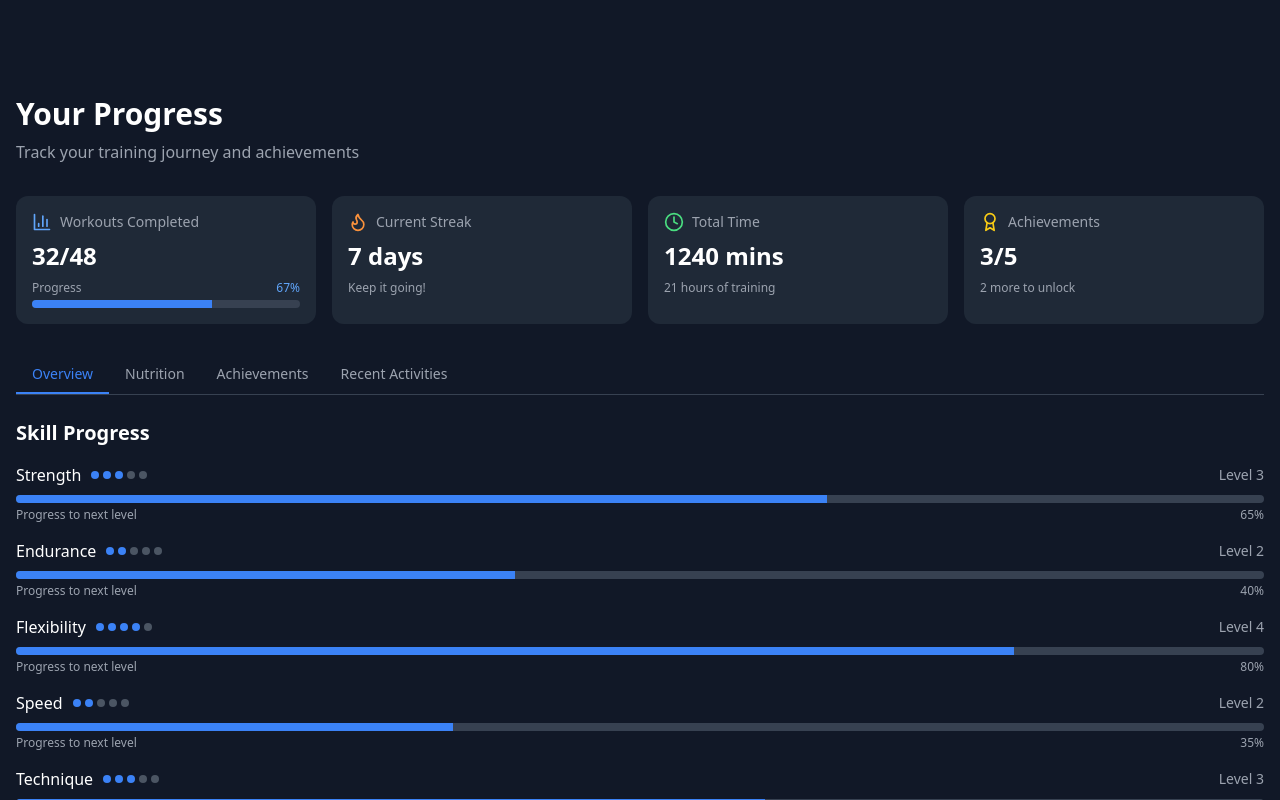
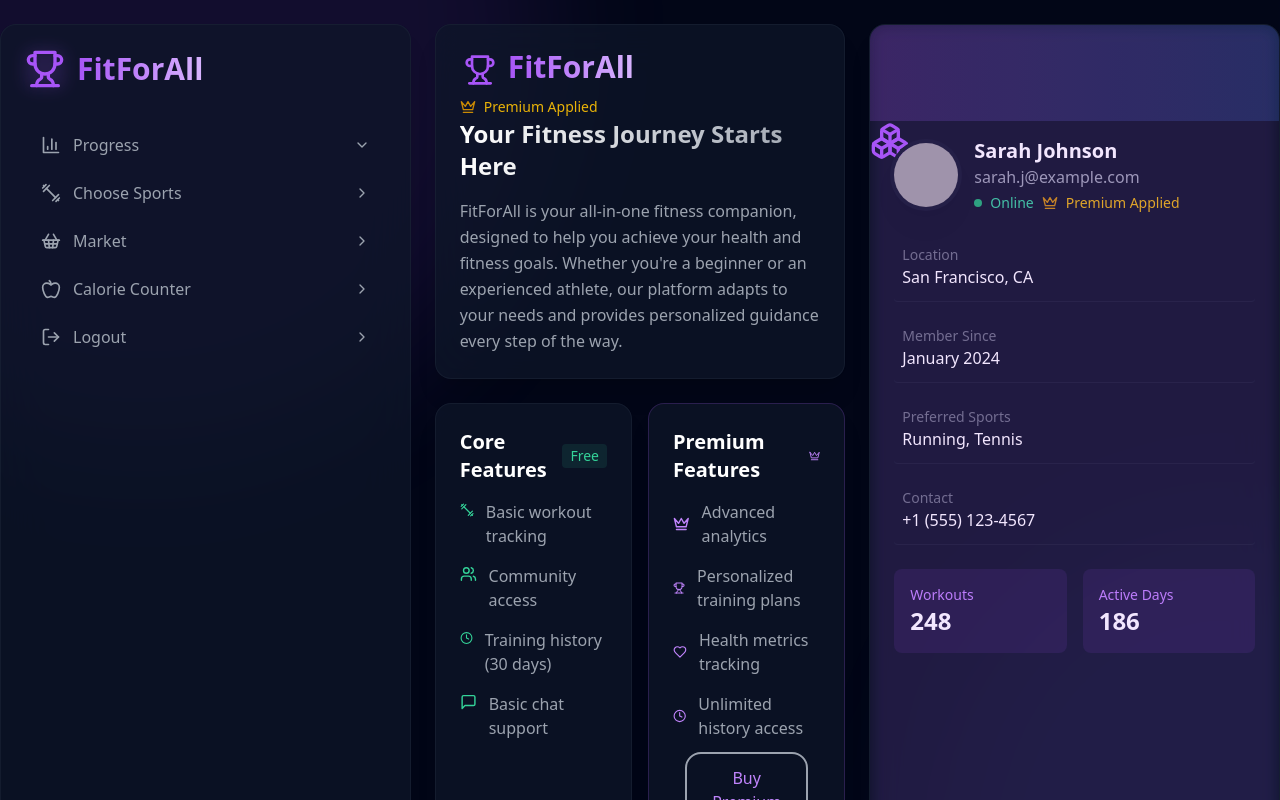
Before and after one commit to rohitsharma2610/FitForAll, a React (Vite) app: page /profile in a window 1280 px wide. Shown: the top 800 px of the page. Built offline with nearby package versions, Linux system fonts and the light colour scheme; grey boxes are pictures that could not be loaded.

Commit message:
routing-react

```diff
--- a/src/App.tsx
+++ b/src/App.tsx
@@ -10,18 +10,22 @@ import { ProgressTracker } from './components/progress-tracker';
 
 function App() {
   return (
-    // <Profile/>
-    // <CalorieCounter/>
+
+
     // <MarketView/>
-    <ProgressTracker/>
-    // <BrowserRouter>
-    //   <Routes>
-    //     <Route path="/" element={<HeroSection />} />
-    //     <Route path="/sports" element={<SportsSelection />} />
-    //     <Route path="/training/:sportId" element={<TrainingView />} />
-    //     <Route path="*" element={<Navigate to="/" replace />} />
-    //   </Routes>
-    // </BrowserRouter>
+
+    <BrowserRouter>
+      <Routes>
+        <Route path="/" element={<HeroSection />} />
+        <Route path="/sports" element={<SportsSelection />} />
+        <Route path="/ProgressTracker" element={<ProgressTracker/>} />
+        <Route path="/profile" element={<Profile/>} />
+        <Route path="/market" element={<MarketView/>} />
+        <Route path="/calorie" element={<CalorieCounter/>} />
+        <Route path="/training/:sportId" element={<TrainingView />} />
+        <Route path="*" element={<Navigate to="/" replace />} />
+      </Routes>
+    </BrowserRouter>
   );
 }
 
--- a/src/components/Profile.tsx
+++ b/src/components/Profile.tsx
@@ -11,8 +11,11 @@ import {
   Clock,
   Users,
   MessageSquare,
-  Heart
+  Heart,
+  ShoppingBasket,
+  Apple
 } from 'lucide-react';
+import { Link } from 'react-router-dom';
 
 function Profile() {
   const freeFeatures = [
@@ -45,7 +48,7 @@ function Profile() {
           <div className="bg-slate-900/70 rounded-2xl p-6 backdrop-blur-xl border border-slate-800/50 shadow-xl">
             <div className="flex items-center gap-3 mb-8">
               <div className="relative">
-                <Boxes className="h-10 w-10 text-purple-500" />
+                <Trophy className="h-10 w-10 text-purple-500" />
                 <div className="absolute inset-0 animate-pulse bg-purple-500/20 rounded-lg blur"></div>
               </div>
               <h1 className="text-3xl font-bold bg-gradient-to-r from-purple-500 to-purple-300 bg-clip-text text-transparent">
@@ -79,40 +82,56 @@ function Profile() {
 
 <div className="space-y-3">
   {/* Progress Button */}
+  <Link to="/progressTracker">
   <button className="w-full flex items-center justify-between px-4 py-3 rounded-lg transition-all  text-gray-400 hover:bg-slate-800/50 hover:text-purple-400">
     <div className="flex items-center gap-3">
       <BarChart3 className="h-5 w-5" />
       <span className="font-medium">Progress</span>
     </div>
     <ChevronRight className="h-4 w-4 transition-transform rotate-90" />
-  </button>
+  </button></Link>
 
   {/* Choose Sports Button */}
+  <Link to="/sports">
   <button className="w-full flex items-center justify-between px-4 py-3 rounded-lg transition-all text-gray-400 hover:bg-slate-800/50 hover:text-purple-400">
     <div className="flex items-center gap-3">
       <Dumbbell className="h-5 w-5" />
       <span className="font-medium">Choose Sports</span>
     </div>
     <ChevronRight className="h-4 w-4 transition-transform" />
-  </button>
+  </button></Link>
+
+  {/* Market Button */}
+
+  <Link to="/market">
+  <button className="w-full flex items-center justify-between px-4 py-3 rounded-lg transition-all text-gray-400 hover:bg-slate-800/50 hover:text-purple-400">
+    <div className="flex items-center gap-3">
+      <ShoppingBasket className="h-5 w-5" />
+      <span className="font-medium">Market</span>
+    </div>
+    <ChevronRight className="h-4 w-4 transition-transform" />
+  </button></Link>
+
 
   {/* Settings Button */}
+  <Link to="/calorie">
   <button className="w-full flex items-center justify-between px-4 py-3 rounded-lg transition-all text-gray-400 hover:bg-slate-800/50 hover:text-purple-400">
     <div className="flex items-center gap-3">
-      <Settings className="h-5 w-5" />
-      <span className="font-medium">Settings</span>
+      <Apple className="h-5 w-5" />
+      <span className="font-medium">Calorie Counter</span>
     </div>
     <ChevronRight className="h-4 w-4 transition-transform" />
-  </button>
+  </button></Link>
 
   {/* Logout Button */}
+  <Link to="/">
   <button className="w-full flex items-center justify-between px-4 py-3 rounded-lg transition-all text-gray-400 hover:bg-slate-800/50 hover:text-purple-400">
     <div className="flex items-center gap-3">
       <LogOut className="h-5 w-5" />
-      <span className="font-medium">Logout</span>
+      <span className="font-medium ">Logout</span>
     </div>
     <ChevronRight className="h-4 w-4 transition-transform" />
-  </button>
+  </button></Link>
 </div>
 
             </div>
@@ -121,7 +140,7 @@ function Profile() {
           {/* Center Section - App Description & Features */}
           <div className="space-y-6">
             <div className="bg-slate-900/70 rounded-2xl p-6 backdrop-blur-xl border border-slate-800/50 shadow-xl">
-            <Boxes className="h-10 w-10 text-purple-500 inline mr-2 pb-2" />
+            <Trophy className="h-10 w-10 text-purple-500 inline mr-2 pb-2" />
                 {/* <div className="absolute inset-0 animate-pulse bg-purple-500/20 rounded-lg blur"></div> */}
 
                 <h1 className="text-3xl font-bold bg-gradient-to-r from-purple-500 to-purple-300 bg-clip-text text-transparent  inline">
@@ -177,6 +196,7 @@ function Profile() {
                     </div>
                   ))}
                 </div>
+                <button className='text-purple-400 border-2 m-3 p-3 rounded-2xl border-gray-400 hover:text-gray-400 hover:border-purple-400'>Buy Premium</button>
               </div>
             </div>
           </div>
--- a/src/components/Progress-report.tsx
+++ /dev/null
@@ -1,18 +0,0 @@
-import React from 'react'
-
-function ProgressReport() {
-  return (
-    <div>
-      <div className="">helloooooooo</div>
-
-      <div>Commit</div>
-      <h1> hiiiii</h1>
-
-
-      <div className=""> kanak saharma</div>
-
-    </div>
-        )
-        }
-
-export default ProgressReport
--- a/src/components/hero-section.tsx
+++ b/src/components/hero-section.tsx
@@ -12,7 +12,7 @@ import {
   MapPin,
   Send
 } from 'lucide-react';
-import { useNavigate } from 'react-router-dom';
+import { Link, useNavigate } from 'react-router-dom';
 import { SignedIn, SignedOut, SignInButton, UserButton } from '@clerk/clerk-react';
 import ChatbotWidget from './ChatbotWidget';
 
@@ -367,14 +367,14 @@ export function HeroSection() {
           onClick={() => navigate('/')}
         >
           <Trophy className="h-8 w-8" />
-          FitForAll
+          Elite Sports
         </motion.div>
         <motion.div
           initial={{ opacity: 0, x: 20 }}
           animate={{ opacity: 1, x: 0 }}
           className="flex space-x-6 items-center"
         >
-          {['Home', 'About', 'Services', 'Contact'].map((item) => (
+          {[''].map((item) => (
             <button
               key={item}
               className="text-cyan-500 hover:text-white transition-colors duration-300 text-lg font-medium relative group"
@@ -455,6 +455,7 @@ export function HeroSection() {
               transition={{ duration: 0.8, delay: 1.5 }}
               className="flex justify-center gap-4"
             >
+              <Link to="/profile">
               <motion.button
                 whileHover={{ scale: 1.05 }}
                 whileTap={{ scale: 0.95 }}
@@ -463,7 +464,7 @@ export function HeroSection() {
               >
                 Get Started
                 <ChevronRight className="h-5 w-5 transition-transform group-hover:translate-x-1" />
-              </motion.button>
+              </motion.button></Link>
               <motion.button
                 whileHover={{ scale: 1.05 }}
                 whileTap={{ scale: 0.95 }}
@@ -486,7 +487,7 @@ export function HeroSection() {
               viewport={{ once: true }}
               className="text-4xl font-bold text-center text-white mb-16"
             >
-              Why Choose FitForAll?
+              Why Choose Elite Sports?
             </motion.h2>
           </div>
           {featureDetails.map((feature, index) => (
```
